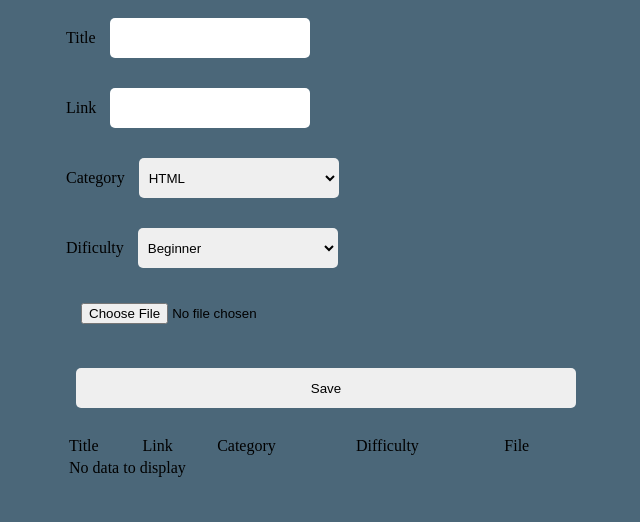
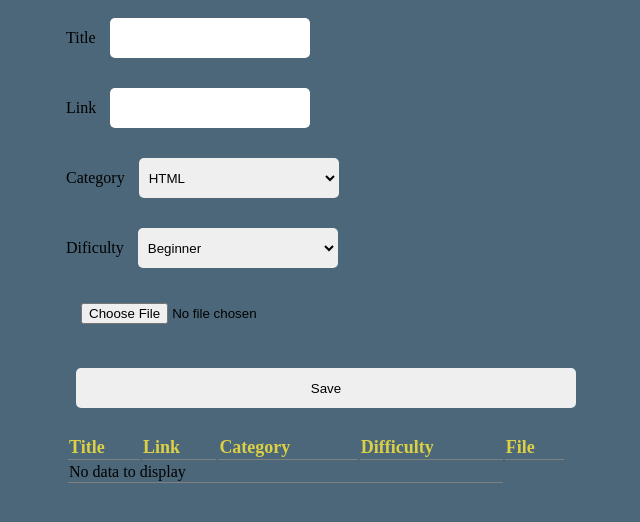
Before and after one commit to Silas-Labs/mini-devhub, a plain HTML site: page index.html in a window 1280 px wide. Shown: the whole page, without its empty margins (324-964 px from the left). Drawn offline with Linux system fonts and the light colour scheme.

Commit message:
style: add weight to header table and borders

```diff
--- a/index.css
+++ b/index.css
@@ -38,6 +38,15 @@ table{
     width: 500px;
 }
 
+thead{
+    color: rgba(252, 232, 56, 0.815);
+    font-weight: bold;
+    font-size: 18px;
+    padding: 5px;
+}
+
 td{
     min-width: calc(100%/3);
+    margin: 5px;
+    border-bottom: 1px solid gray
 }
```
